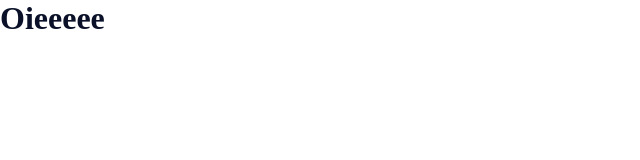
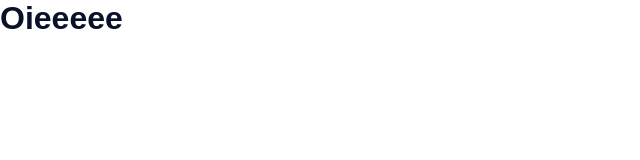
Before and after one commit to MarcellyGuimaraes/landing-page, a React (Create React App) app: page / in a window 1280 px wide. Shown: the top 160 px of the page, without its empty margins (0-640 px from the left). Built offline with nearby package versions, Linux system fonts and the light colour scheme.

Commit message:
configurando as fontes

```diff
--- a/src/styles/global-styles.js
+++ b/src/styles/global-styles.js
@@ -1,11 +1,23 @@
 import { createGlobalStyle, css } from 'styled-components';
 
 export const GlobalStyles = createGlobalStyle`
+@import url('https://fonts.googleapis.com/css2?family=Montserrat:ital,wght@0,900;1,900&family=Open+Sans:ital,wght@0,400;0,700;1,400;1,700&display=swap');
+
 * {
   margin: 0;
   padding: 0;
 }
 
+html {
+  font-size: 62.5%; //usar rem como px
+}
+
 body{
+  font-size: 1.6rem; //px
+  font-family: ${({ theme }) => theme.font.family.primary};
+}
+
+h1 {
+  font-family:  ${({ theme }) => theme.font.family.secondary};
 }
 `;
--- a/src/styles/theme.js
+++ b/src/styles/theme.js
@@ -4,4 +4,11 @@
     secondaryColor: '#dc143c',
     white: '#FFF',
   },
+
+  font: {
+    family: {
+      primary: "'Open Sans', sans-serif",
+      secondary: "'Montserrat', sans-serif",
+    },
+  },
 };
```
